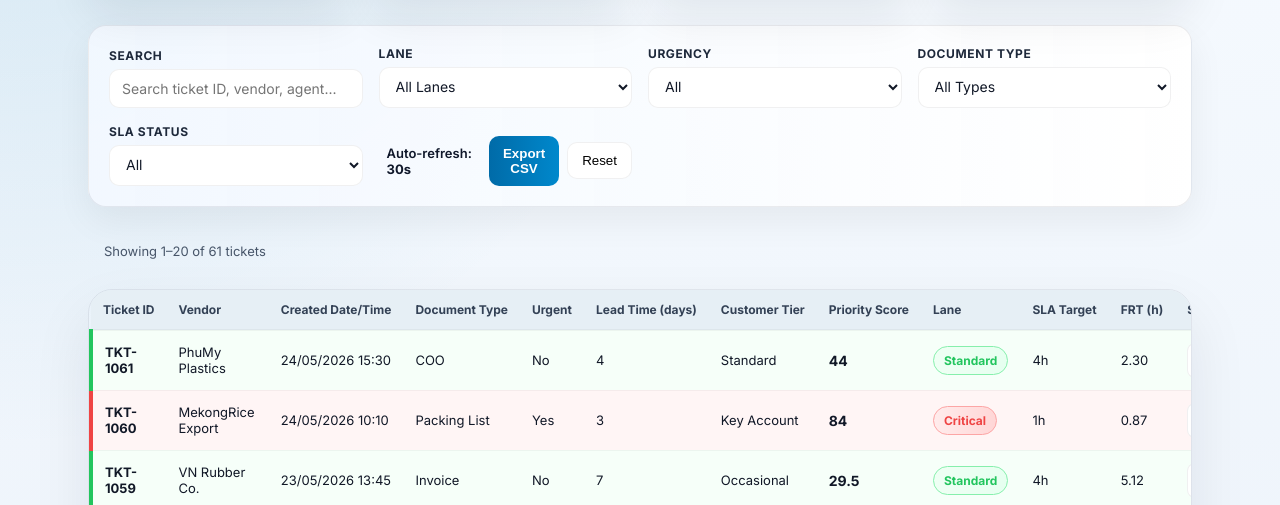
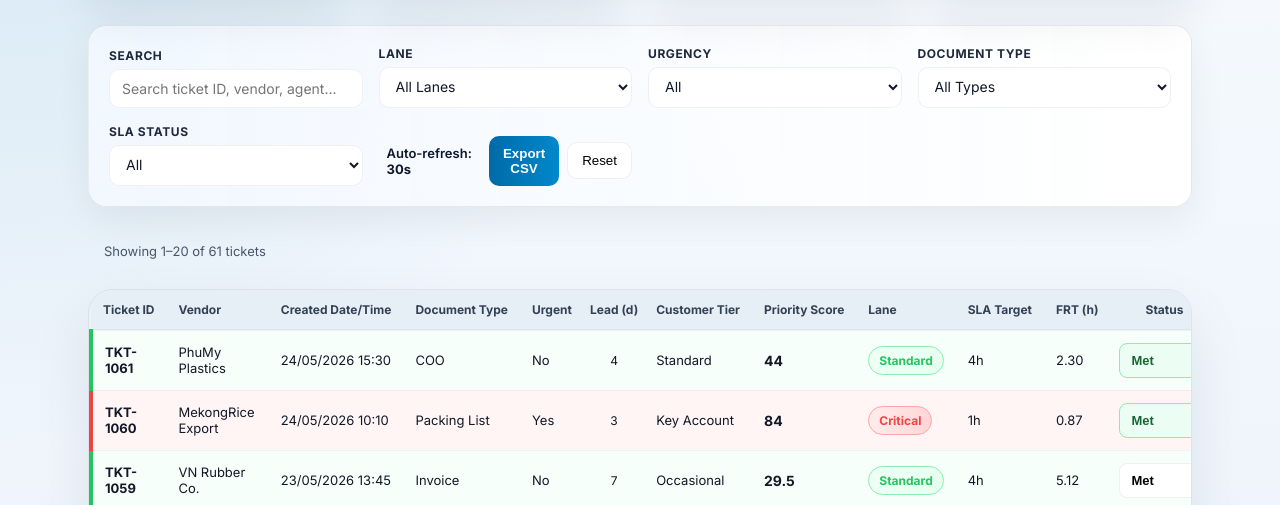
Before and after one commit to huyenthanhtr/maersk-priority-tool, a website: page pages/queue.html in a window 1280 px wide. Shown: the part 295-800 px from the top of the page. Drawn offline with Linux system fonts and the light colour scheme; no server answers.

Commit message:
Improve queue status styling and reduce lead time column width

```diff
--- a/css/queue.css
+++ b/css/queue.css
@@ -175,7 +175,7 @@
 
 table {
   width: 100%;
-  min-width: 980px;
+  min-width: 920px;
 }
 
 thead th {
@@ -247,7 +247,11 @@ tr:hover { background: rgba(0,115,171,0.03); }
 .badge-critical { background: linear-gradient(90deg,#ffecec,#ffd6d6); color: var(--critical); }
 .badge-priority { background: linear-gradient(90deg,#fff6ea,#fff1e5); color: var(--priority); }
 .badge-standard { background: linear-gradient(90deg,#effff4,#e6fff0); color: var(--standard); }
-.status-dropdown { padding: 8px; border: 1px solid rgba(2,6,23,0.06); border-radius: 8px; cursor: pointer; font-size: 13px; background: white; }
+.status-dropdown { padding: 8px; border: 1px solid rgba(2,6,23,0.06); border-radius: 8px; cursor: pointer; font-size: 13px; background: white; font-weight: 700; min-width: 92px; }
+.status-dropdown-met { color: #166534; background: #ecfdf3; border-color: #86efac; }
+.status-dropdown-missed { color: #b91c1c; background: #fef2f2; border-color: #fca5a5; }
+.col-lead-time { width: 72px; white-space: nowrap; text-align: center; padding-left: 6px; padding-right: 6px; font-size: 12px; }
+.col-status { width: 104px; white-space: nowrap; text-align: center; padding-left: 8px; padding-right: 8px; }
 .btn-accent { background: linear-gradient(90deg,#006ba8,#0088cc); color: white; border: none; padding: 10px 14px; border-radius: 10px; cursor: pointer; font-weight: 700; }
 .btn-accent:hover { filter: brightness(1.03); transform: translateY(-2px); }
 .btn-ghost { background: white; border: 1px solid rgba(2,6,23,0.06); padding: 10px 14px; border-radius: 10px; cursor: pointer; }
--- a/js/queue.js
+++ b/js/queue.js
@@ -36,6 +36,12 @@ function formatDateTime(dateTime) {
   if (!match) return '-'
   const [, year, month, day, hour, minute] = match
   return `${day}/${month}/${year} ${hour}:${minute}`
+}
+
+function getStatusClass(status) {
+  if (status === 'Met') return 'status-dropdown status-dropdown-met'
+  if (status === 'Missed') return 'status-dropdown status-dropdown-missed'
+  return 'status-dropdown'
 }
 
 // Load and process tickets
@@ -202,14 +208,14 @@ function renderPage(page) {
         <td>${formatDateTime(t.created_at)}</td>
         <td>${escapeHtml(t.document_type)}</td>
         <td>${urgencyLabel}</td>
-        <td>${t.lead_time_days}</td>
+        <td class="col-lead-time">${t.lead_time_days}</td>
         <td>${t.customer_tier}</td>
         <td class="score-cell"><strong>${t.priority_score}</strong></td>
         <td><span class="badge ${badgeClass}">${t.lane}</span></td>
         <td>${t.sla_target}</td>
         <td>${t.first_response_time_hours.toFixed(2)}</td>
-        <td>
-          <select class="status-dropdown" onchange="updateStatus('${t.ticket_id}', this.value)">
+        <td class="col-status">
+          <select class="${getStatusClass(t.sla_status)}" onchange="updateStatus('${t.ticket_id}', this.value); this.className = getStatusClass(this.value);">
             <option value="Met" ${t.sla_status === 'Met' ? 'selected' : ''}>Met</option>
             <option value="Missed" ${t.sla_status === 'Missed' ? 'selected' : ''}>Missed</option>
           </select>
--- a/pages/queue.html
+++ b/pages/queue.html
@@ -124,13 +124,13 @@
             <th>Created Date/Time</th>
             <th>Document Type</th>
             <th>Urgent</th>
-            <th>Lead Time (days)</th>
+            <th class="col-lead-time">Lead (d)</th>
             <th>Customer Tier</th>
             <th>Priority Score</th>
             <th>Lane</th>
             <th>SLA Target</th>
             <th>FRT (h)</th>
-            <th>Status</th>
+            <th class="col-status">Status</th>
           </tr>
         </thead>
         <tbody id="queueBody">
```
